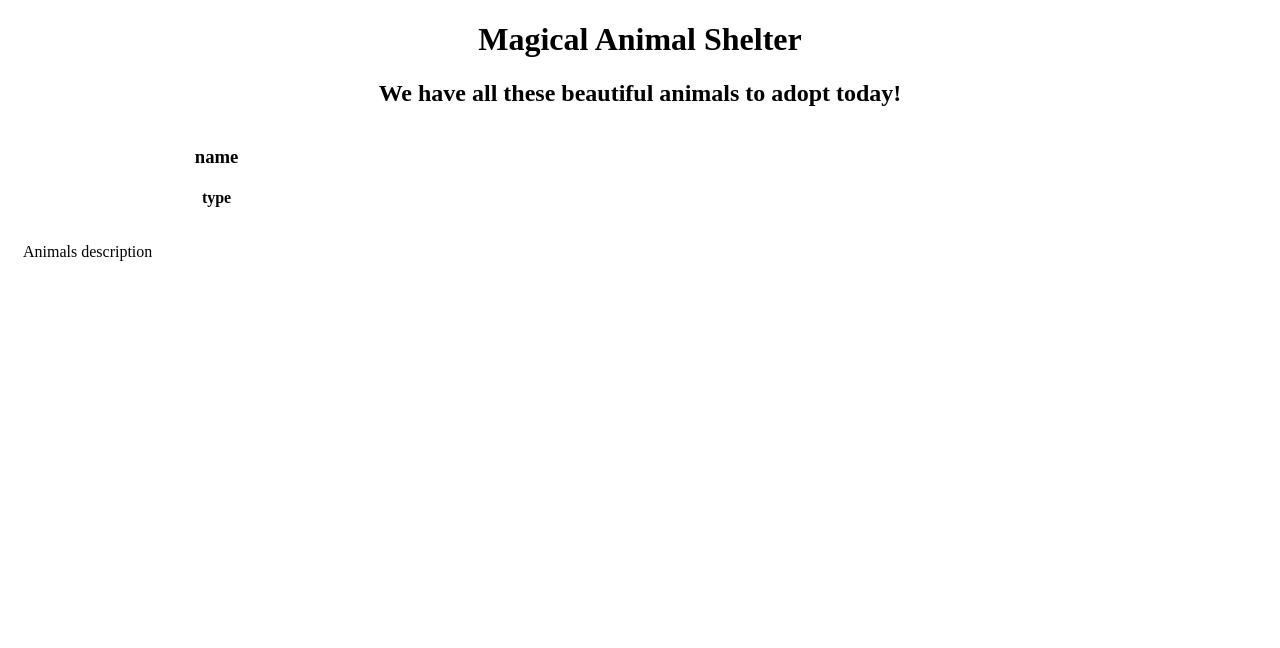
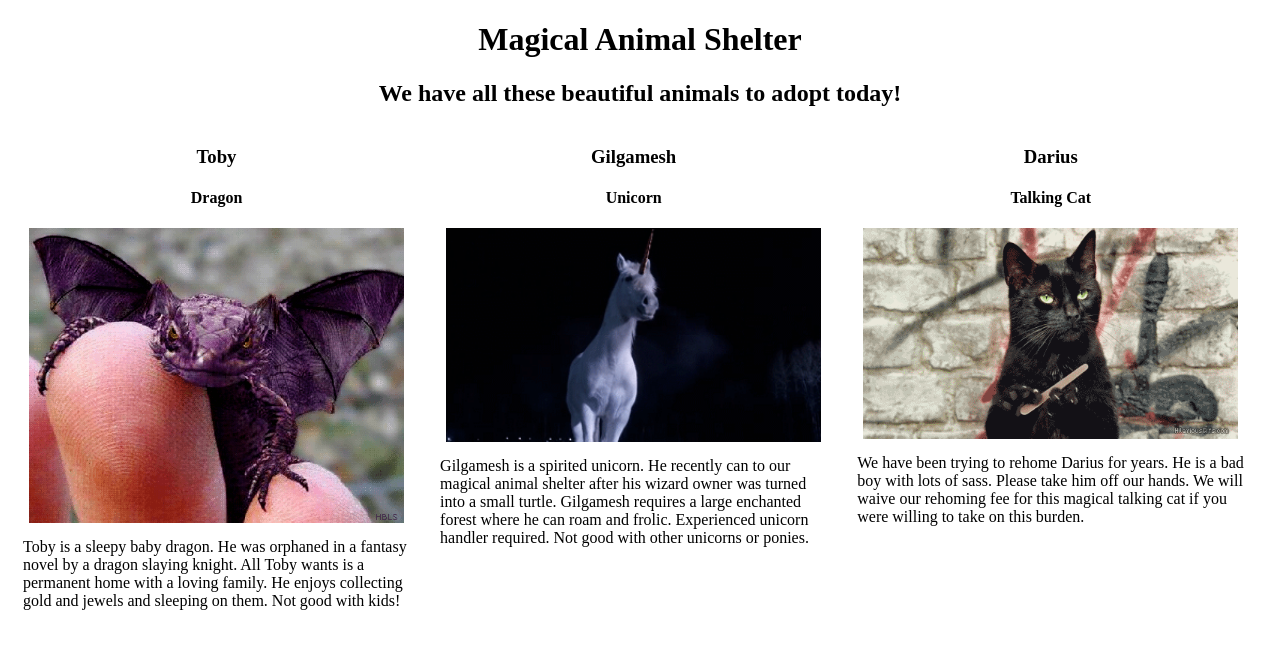
Before and after one commit to ryanmcalpin-epicodus/magical-animals, a plain HTML site: page index.html in a window 1280 px wide. Drawn offline with Linux system fonts and the light colour scheme.

Commit message:
oops, now also html added

```diff
--- a/index.html
+++ b/index.html
@@ -8,9 +8,22 @@
     <h1>Magical Animal Shelter</h1>
     <h2>We have all these beautiful animals to adopt today!</h2>
     <div class="column">
-      <h3>name</h3>
-      <h4>type</h4>
-      <img src="" alt="">
-      <p>Animals description</p>
+      <h3>Toby</h3>
+      <h4>Dragon</h4>
+      <img src="img/dragon.gif" alt="dragon pic">
+      <p>Toby is a sleepy baby dragon. He was orphaned in a fantasy novel by a dragon slaying knight. All Toby wants is a permanent home with a loving family. He enjoys collecting gold and jewels and sleeping on them. Not good with kids!</p>
+    </div>
+    <div class="column">
+      <h3>Gilgamesh</h3>
+      <h4>Unicorn</h4>
+      <img src="img/unicorn.gif" alt="unicorn pic">
+      <p>Gilgamesh is a spirited unicorn. He recently can to our magical animal shelter after his wizard owner was turned into a small turtle. Gilgamesh requires a large enchanted forest where he can roam and frolic. Experienced unicorn handler required. Not good with other unicorns or ponies.</p>
+    </div>
+    <div class="column">
+      <h3>Darius</h3>
+      <h4>Talking Cat</h4>
+      <img src="img/cat.gif" alt="cat pic">
+      <p>We have been trying to rehome Darius for years. He is a bad boy with lots of sass. Please take him off our hands. We will waive our rehoming fee for this magical talking cat if you were willing to take on this burden.</p>
+    </div>
   </body>
 </html>
```
Also changed, not shown: img/cat.gif (added), img/dragon.gif (added), img/unicorn.gif (added).
